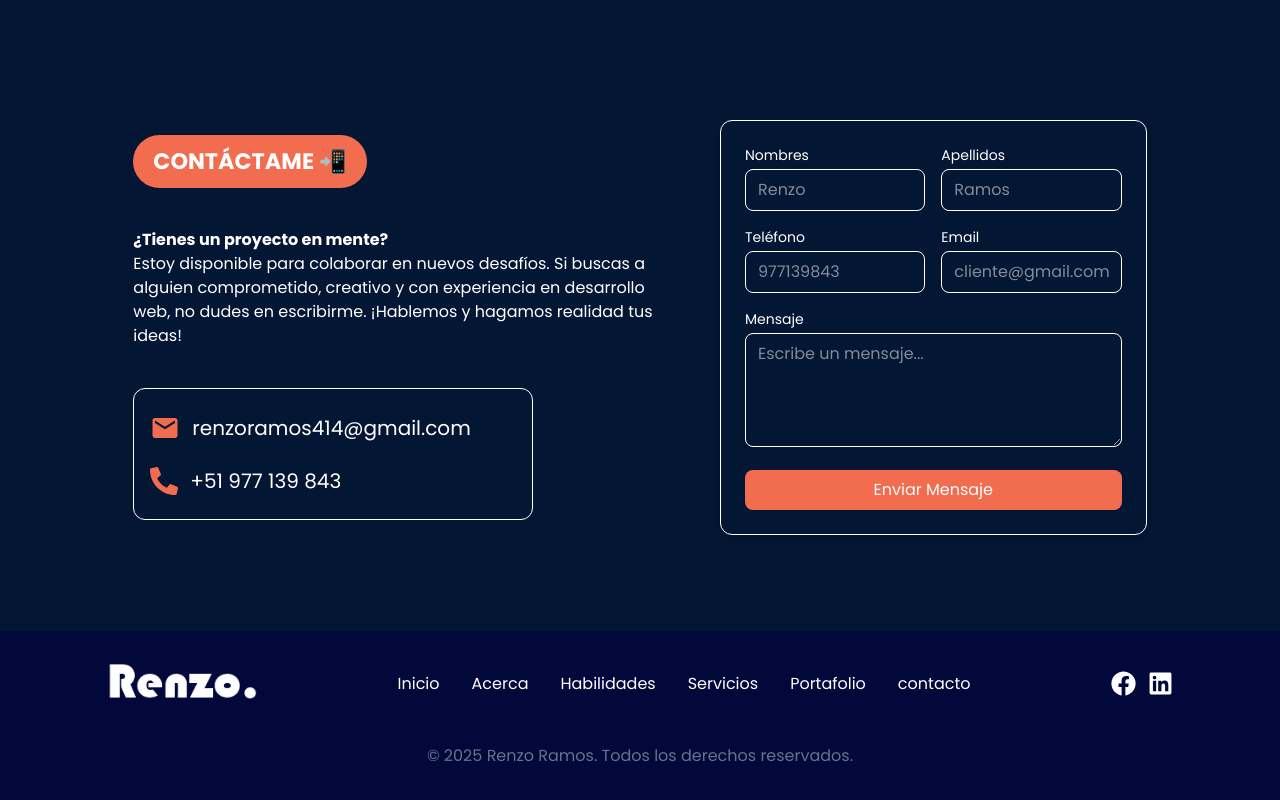
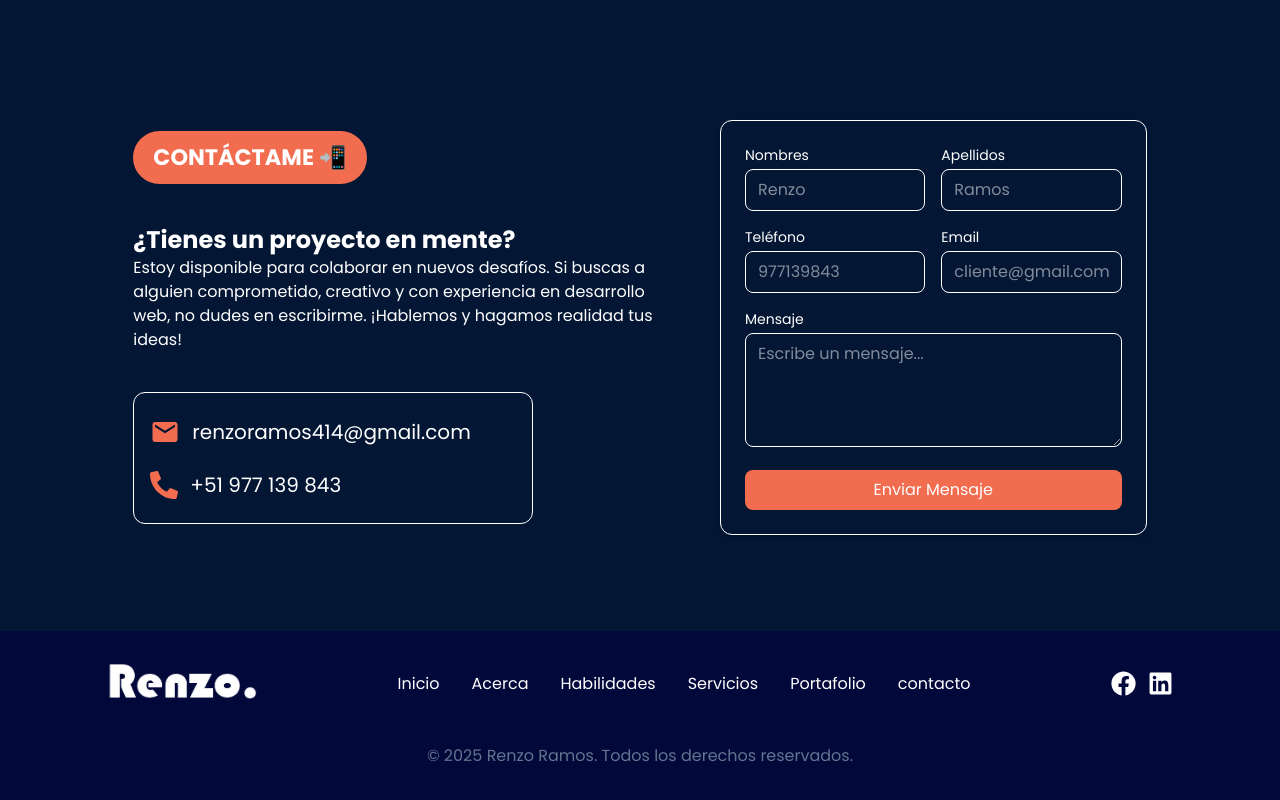
Before and after one commit to Case1490/portafolio2.0, a React (Vite) app: page / in a window 1280 px wide. Shown: the part 5926-6726 px from the top of the page. Built offline with nearby package versions, Linux system fonts and the light colour scheme.

Commit message:
proyecto terminado con algunas modificaciones

```diff
--- a/src/sections/Contact.jsx
+++ b/src/sections/Contact.jsx
@@ -15,6 +15,7 @@ const Contact = () => {
 
   const [status, setStatus] = useState(""); // éxito o error
   const [loading, setLoading] = useState(false); // indicador de envío
+  const [delayedNotice, setDelayedNotice] = useState(false);
 
   const handleChange = (e) => {
     const { name, value } = e.target;
@@ -25,6 +26,12 @@ const Contact = () => {
     e.preventDefault();
     setLoading(true);
     setStatus("");
+    setDelayedNotice(false); // Reset al mensaje de espera
+
+    // Temporizador de 3 segundos para mostrar mensaje de espera
+    const delayTimer = setTimeout(() => {
+      if (loading) setDelayedNotice(true);
+    }, 3000);
 
     try {
       const response = await fetch(`${import.meta.env.VITE_API_URL}/send`, {
@@ -51,7 +58,9 @@ const Contact = () => {
       console.error("Error:", error);
       setStatus("❌ No se pudo enviar el mensaje.");
     } finally {
+      clearTimeout(delayTimer); // Detiene el temporizador
       setLoading(false);
+      setDelayedNotice(false); // Oculta el mensaje si se mostró
       setTimeout(() => setStatus(""), 3000);
     }
   };
@@ -67,10 +76,12 @@ const Contact = () => {
         >
           <h1 className="title-page">Contáctame 📲</h1>
           <p>
-            <b>¿Tienes un proyecto en mente?</b> <br /> Estoy disponible para
-            colaborar en nuevos desafíos. Si buscas a alguien comprometido,
-            creativo y con experiencia en desarrollo web, no dudes en
-            escribirme. ¡Hablemos y hagamos realidad tus ideas!
+            <span className="font-bold text-2xl">
+              ¿Tienes un proyecto en mente?
+            </span>{" "}
+            <br /> Estoy disponible para colaborar en nuevos desafíos. Si buscas
+            a alguien comprometido, creativo y con experiencia en desarrollo
+            web, no dudes en escribirme. ¡Hablemos y hagamos realidad tus ideas!
           </p>
           <div className="border rounded-xl mx-auto lg:mx-0 max-w-[400px] mt-10 px-4 py-6 space-y-6">
             <div className="flex items-center gap-x-3 text-[var(--OrangeMain)]">
@@ -171,6 +182,12 @@ const Contact = () => {
               <p className="text-sm text-center font-semibold">{status}</p>
             )}
 
+            {delayedNotice && (
+              <p className="text-sm text-center text-yellow-300 font-semibold">
+                ⏳ Estamos procesando tu mensaje, por favor espera...
+              </p>
+            )}
+
             <button
               type="submit"
               className="w-full py-2 btn-contact text-white rounded-lg cursor-pointer disabled:opacity-60"
```
